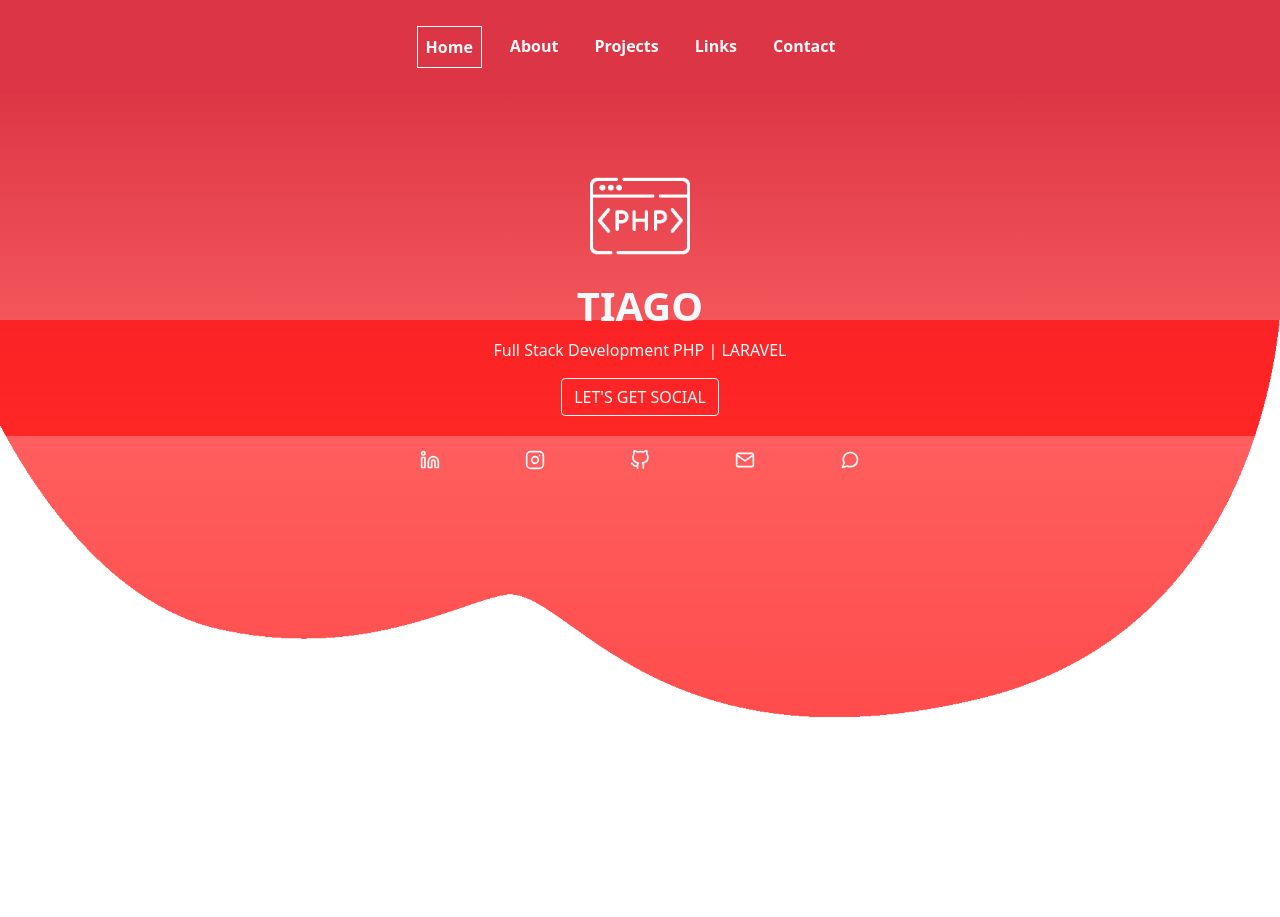
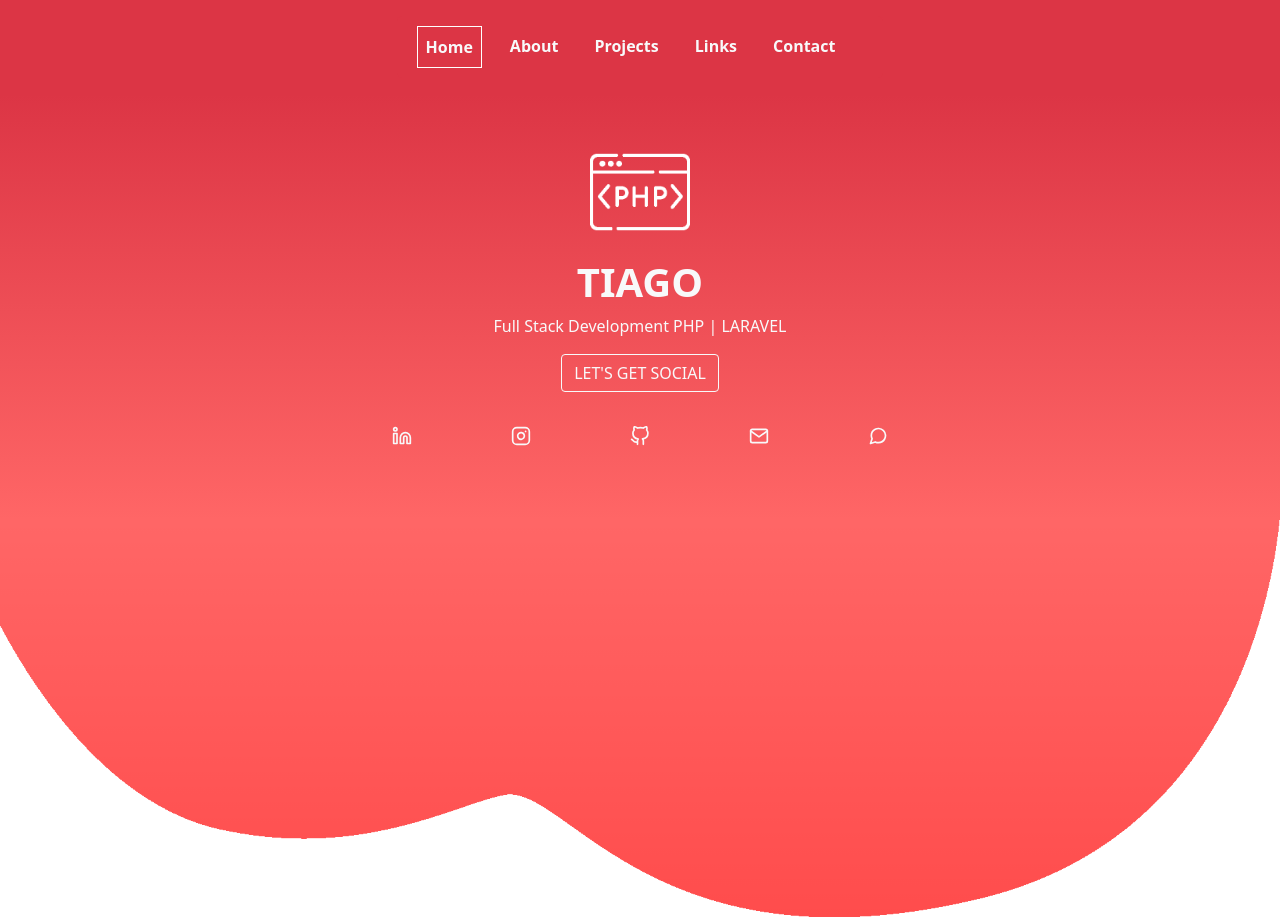
Before and after one commit to TiagoLemosNeitzke/portifolio, a website: page index.html in a window 1280 px wide. Before the commit the page ends 800 px from the top, so only its background shows below. Drawn offline with nearby package versions, Linux system fonts and the light colour scheme.

Commit message:
adjust home

```diff
--- a/css/style.css
+++ b/css/style.css
@@ -37,20 +37,12 @@ section div.container {
     position: relative;
 }
 
-section img.linear-gradient {
-    top             : 20em;
-    position        : fixed;
-    z-index         : 0;
+img.linear-gradient {
     background-image: linear-gradient(to bottom, rgba(255, 0, 0, .6), rgba(255, 0, 0, .7));
 }
 
-div.bg-cover {
-    width           : 100%;
-    height          : 350px;
+div.bg-linear-gradient {
     background-image: linear-gradient(to bottom, rgba(220, 53, 69, 1), rgba(255, 0, 0, .6));
-    z-index         : 0;
-    position        : fixed;
-    top             : 5.4em;
 }
 
 div.card-home {
--- a/index.html
+++ b/index.html
@@ -50,10 +50,10 @@
     </main>
 
     <section>
-        <div class="bg-cover"></div>
-        <img class="linear-gradient img-fluid" src="img/large-shape.png" alt="">
 
-        <div class="d-flex justify-content-center container mt-4">
+
+
+        <div class="d-flex justify-content-center container-fluid bg-linear-gradient">
 
             <div class=" border-none col-6 text-center mt-4 mb-4 pt-4 pb-4">
 
@@ -83,7 +83,8 @@
                     </div>
                 </div>
             </div>
-
+        </div>
+        <img class="linear-gradient img-fluid" src="img/large-shape.png" alt="">
     </section>
 
     <script>
```
